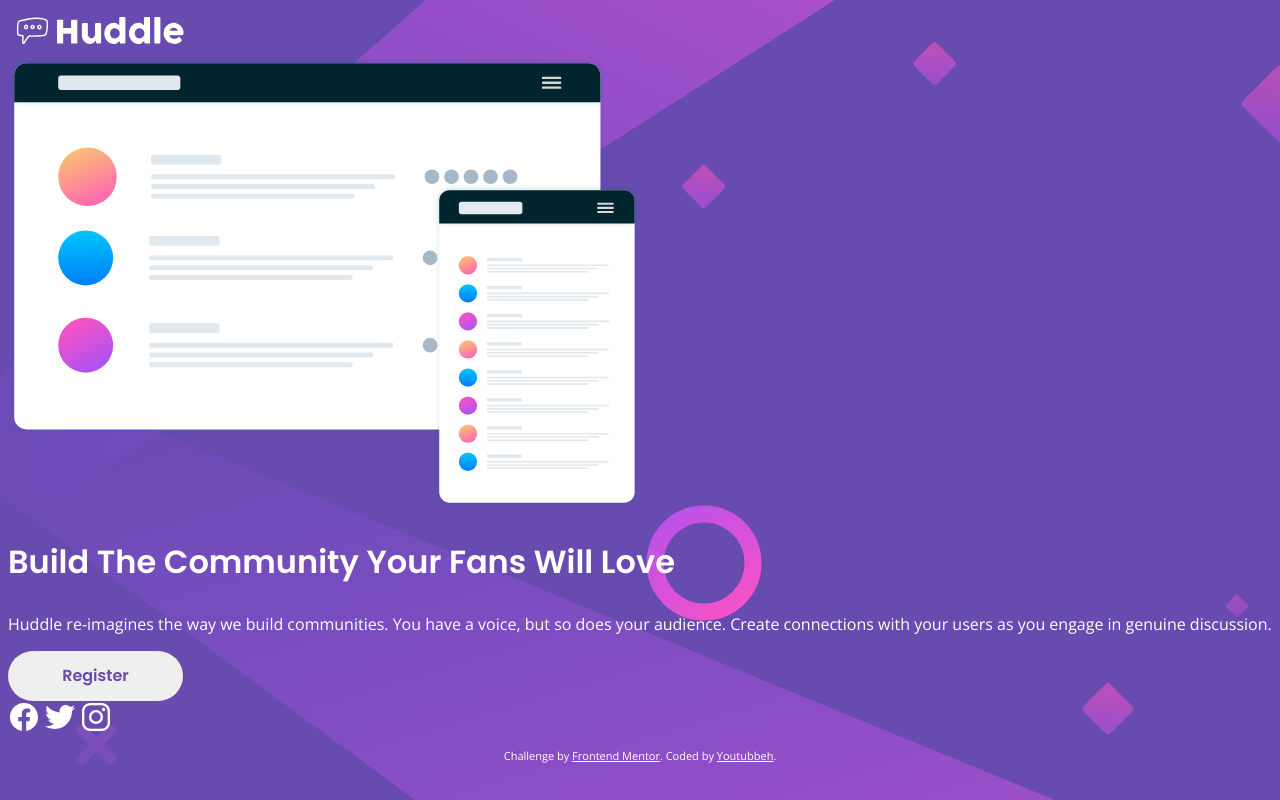
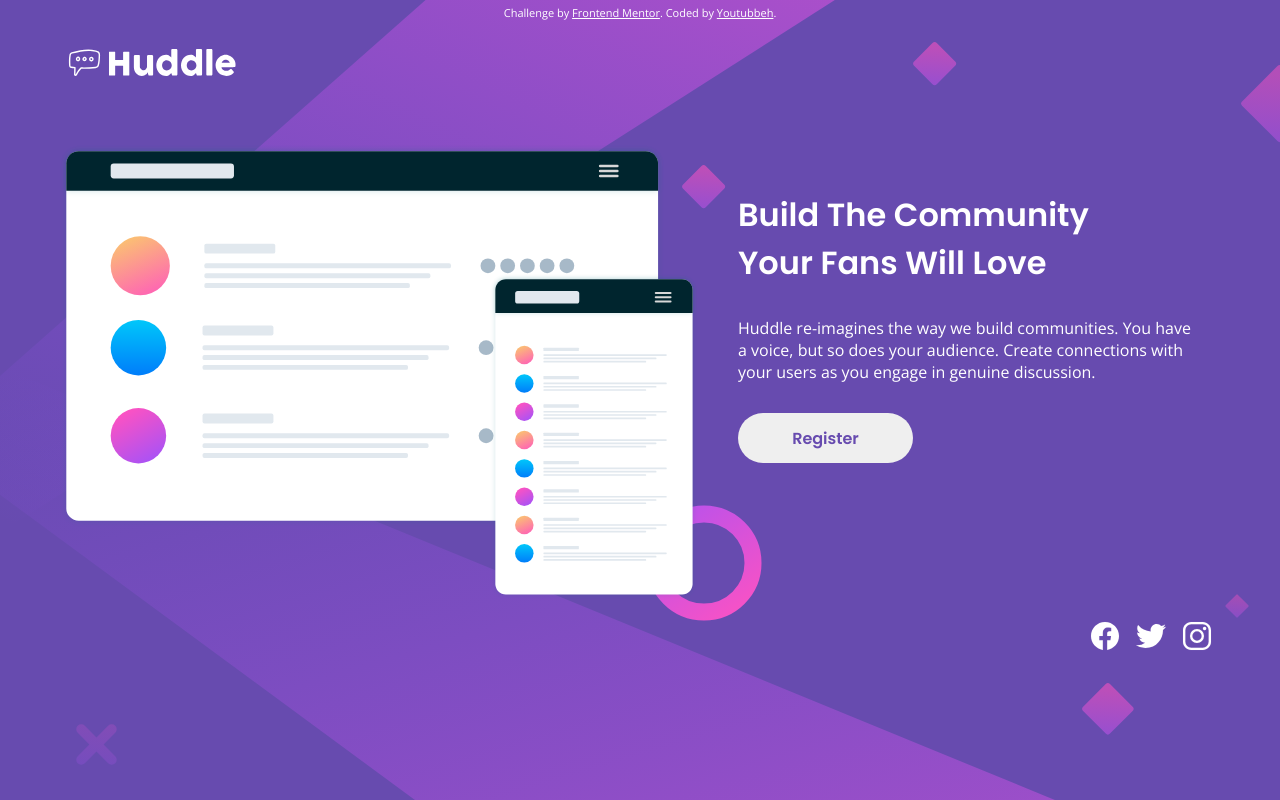
Before and after one commit to youtubbeh/huddle, a plain HTML site: page index.html in a window 1280 px wide. Drawn offline with nearby package versions, Linux system fonts and the light colour scheme.

Commit message:
layout for desktop

```diff
--- a/style.css
+++ b/style.css
@@ -1,14 +1,38 @@
+html {
+    box-sizing: border-box;
+  }
+  *, *:before, *:after {
+    box-sizing: inherit;
+  }
+
 body {
     background-color: hsl(257, 40%, 49%);
     background-image: url(./images/bg-desktop.svg);
+    margin: 0 auto;
+    padding: 40px 60px;
+    display: flex;
+    flex-direction: column;
+    background-repeat: no-repeat;
 }
 
 .logo {
     width: 180px;
 }
 
+main {
+    margin: 0 auto 20px auto;
+    padding: 60px 0 0 0;
+    display: flex;
+}
+
 .mockups {
-    width: 50%;
+    width: 55%;
+    object-fit: contain;
+}
+
+section {
+    width: 45%;
+    padding: 20px 20px 60px 40px;
 }
 
 h1 {
@@ -16,12 +40,14 @@ h1 {
     color: white;
     font-weight: 600;
     font-size: 32px;
+    width: 90%;
 }
 
 p {
     font-family: 'Open Sans', sans-serif;
     color: white;
     font-size: 16px;
+    margin: 30px 0;
 }
 
 button {
@@ -33,16 +59,26 @@ button {
     color:hsl(257, 40%, 49%);
     font-weight: 600;
     font-size: 16px;
+}
 
+.social {
+    display: flex;
+    justify-content: flex-end;
 }
 
 ion-icon {
     font-size: 32px;
     color: white;
+    padding: 0 7px;
 }
 
 .attribution {
+    position: absolute;
+    top: 0;
+    left: 50%;
+    transform: translateX(-50%);
     font-size: 11px; text-align: center;
+    margin-top: 5px;
 }
 
 .attribution a {
```
